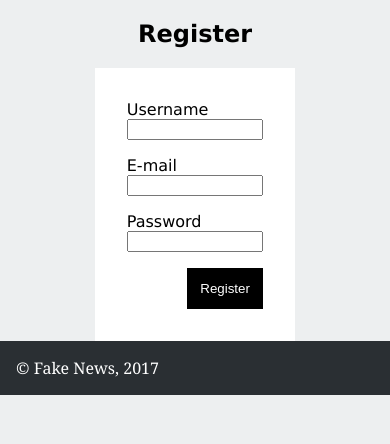
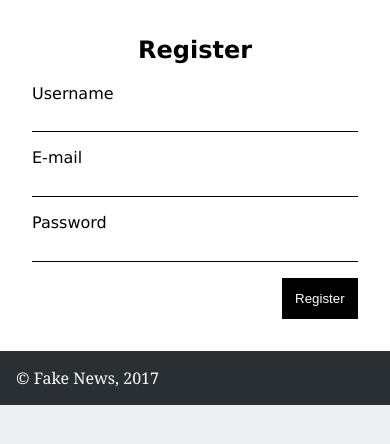
Before and after one commit to GoncaloPascoal/feup-ltw, a PHP site: page /register.html in a window 390 px wide. Shown: the part 136-580 px from the top of the page. Run offline with PHP 8.4, Linux system fonts and the light colour scheme.

Commit message:
Finished exercise 1.5

```diff
--- a/TP2/news/forms.css
+++ b/TP2/news/forms.css
@@ -1,10 +1,10 @@
 
-section#register > h1 {
+#register > h1, #login > h1 {
     text-align: center;
     width: 100%;
 }
 
-section#register > form {
+#register > form, #login > form {
     background-color: white;
     display: flex;
     flex-direction: column;
@@ -14,16 +14,34 @@ section#register > form {
     padding: 2em;
 }
 
-section#register label {
+#register label, #login label {
     display: flex;
     flex-direction: column;
     margin-bottom: 1em;
 }
 
-section#register > form > input {
+#register label > input, #login label > input {
+    border-style: none;
+    border-bottom: 1px solid black;
+    height: 2em;
+}
+
+#register > form > input, #login form > input {
     align-self: flex-end;
     background-color: black;
     color: white;
     padding: 1em;
     border: none;
 }
+
+@media (max-width: 30em) {
+    #register, #login {
+        background-color: white;
+        padding: 1em 2em 2em 2em;
+    }
+
+    #register > form, #login > form {
+        width: 100%;
+        padding: 0;
+    }
+}
--- a/TP2/news/responsive.css
+++ b/TP2/news/responsive.css
@@ -3,7 +3,7 @@
         display: none;
     }
 
-    #menu, #news, body > footer, section#register {
+    #menu, #news, body > footer, #register, #login {
         grid-column-end: span 2;
         margin-right: 0;
     }
```
